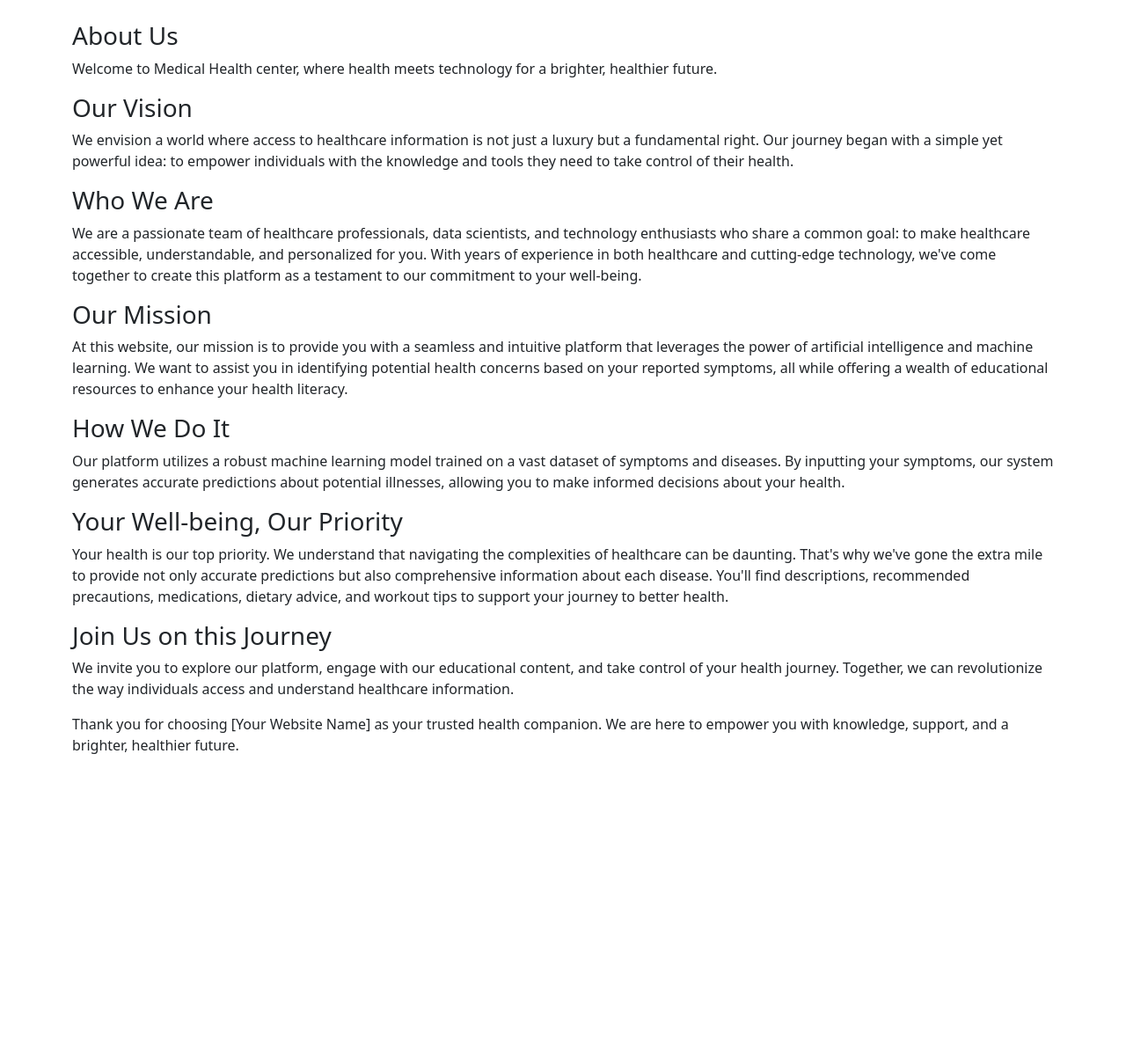
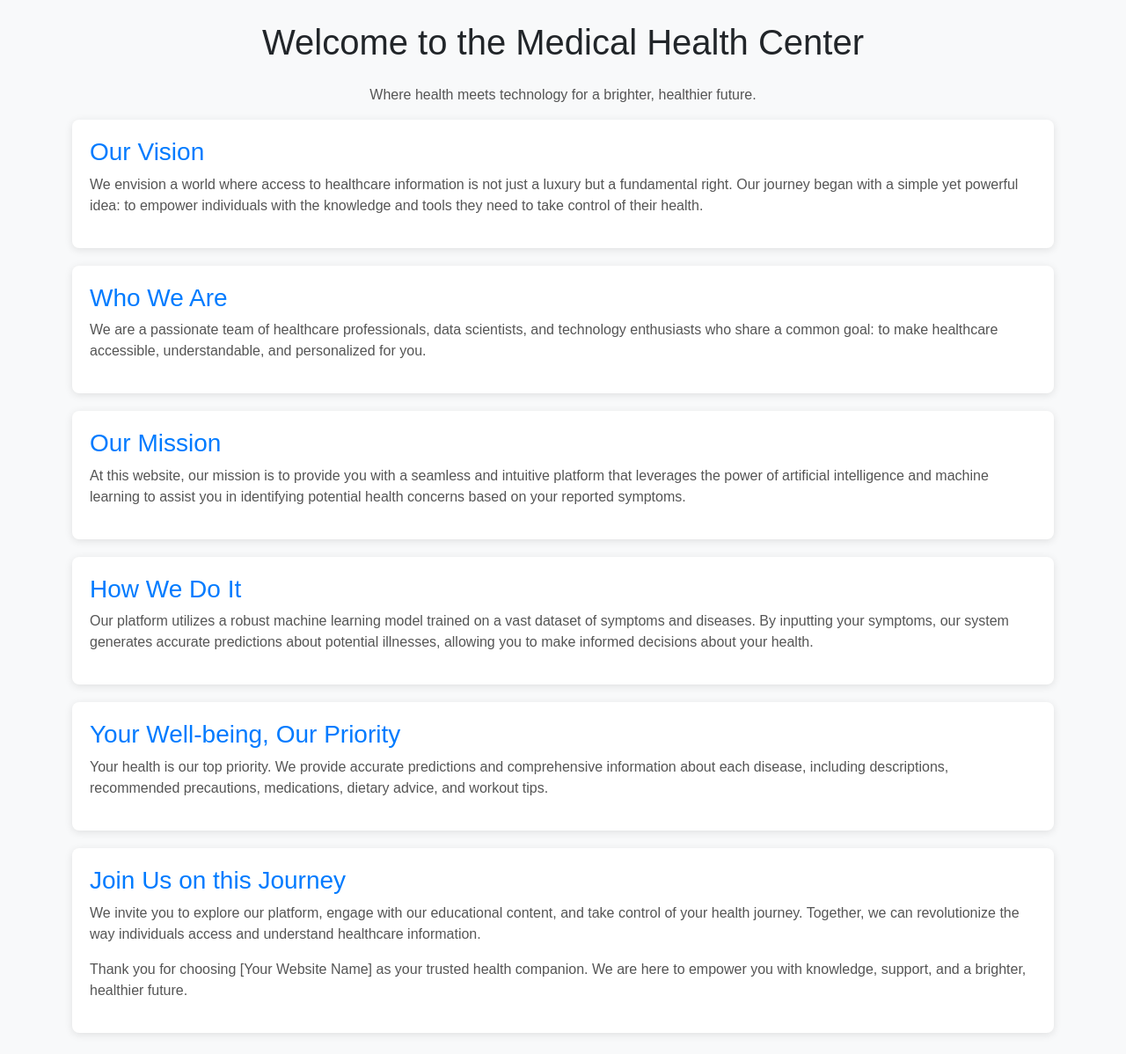
Before and after one commit to Bhavya-PR/SymptomSense, a Flask app: page /about in a window 1280 px wide. Shown: the whole page at 88% size. Before the commit the page ends 857 px from the top, so only its background shows below. Run offline with Flask 3, Linux system fonts and the light colour scheme; parts of the project's set-up code (start-up, migrations or seed data) failed here and were passed over.

Commit message:
Update about.html

```diff
--- a/templates/about.html
+++ b/templates/about.html
@@ -3,43 +3,64 @@
 <head>
     <meta charset="utf-8">
     <meta name="viewport" content="width=device-width, initial-scale=1">
-    <title>Bootstrap demo</title>
+    <title>Medical Health Center</title>
     <link href="https://cdn.jsdelivr.net/npm/bootstrap@5.3.1/dist/css/bootstrap.min.css" rel="stylesheet" integrity="sha384-4bw+/aepP/YC94hEpVNVgiZdgIC5+VKNBQNGCHeKRQN+PtmoHDEXuppvnDJzQIu9" crossorigin="anonymous">
+    <style>
+        body {
+            background-color: #f8f9fa;
+            font-family: Arial, sans-serif;
+        }
+        .section {
+            background-color: #ffffff;
+            border-radius: 8px;
+            box-shadow: 0 2px 10px rgba(0, 0, 0, 0.1);
+            padding: 20px;
+            margin-bottom: 20px;
+        }
+        h3 {
+            color: #007bff;
+        }
+        p {
+            color: #555;
+        }
+    </style>
 </head>
 <body>
-    <div class="container my-4 mt-4">
+    <div class="container my-4">
 
+        <h1 class="text-center mb-4">Welcome to the Medical Health Center</h1>
+        <p class="text-center">Where health meets technology for a brighter, healthier future.</p>
 
-     <h3> About Us</h3>
+        <div class="section">
+            <h3>Our Vision</h3>
+            <p>We envision a world where access to healthcare information is not just a luxury but a fundamental right. Our journey began with a simple yet powerful idea: to empower individuals with the knowledge and tools they need to take control of their health.</p>
+        </div>
 
-<p>Welcome to Medical Health center, where health meets technology for a brighter, healthier future.
-</p>
-<h3>Our Vision</h3>
+        <div class="section">
+            <h3>Who We Are</h3>
+            <p>We are a passionate team of healthcare professionals, data scientists, and technology enthusiasts who share a common goal: to make healthcare accessible, understandable, and personalized for you.</p>
+        </div>
 
-<p>We envision a world where access to healthcare information is not just a luxury but a fundamental right. Our journey began with a simple yet powerful idea: to empower individuals with the knowledge and tools they need to take control of their health.
-</p>
-<h3>Who We Are
-</h3>
-<p>We are a passionate team of healthcare professionals, data scientists, and technology enthusiasts who share a common goal: to make healthcare accessible, understandable, and personalized for you. With years of experience in both healthcare and cutting-edge technology, we've come together to create this platform as a testament to our commitment to your well-being.
-</p>
+        <div class="section">
             <h3>Our Mission</h3>
+            <p>At this website, our mission is to provide you with a seamless and intuitive platform that leverages the power of artificial intelligence and machine learning to assist you in identifying potential health concerns based on your reported symptoms.</p>
+        </div>
 
-<p>At this website, our mission is to provide you with a seamless and intuitive platform that leverages the power of artificial intelligence and machine learning. We want to assist you in identifying potential health concerns based on your reported symptoms, all while offering a wealth of educational resources to enhance your health literacy.
-</p>
+        <div class="section">
             <h3>How We Do It</h3>
+            <p>Our platform utilizes a robust machine learning model trained on a vast dataset of symptoms and diseases. By inputting your symptoms, our system generates accurate predictions about potential illnesses, allowing you to make informed decisions about your health.</p>
+        </div>
 
-<p>Our platform utilizes a robust machine learning model trained on a vast dataset of symptoms and diseases. By inputting your symptoms, our system generates accurate predictions about potential illnesses, allowing you to make informed decisions about your health.
-</p>
+        <div class="section">
             <h3>Your Well-being, Our Priority</h3>
+            <p>Your health is our top priority. We provide accurate predictions and comprehensive information about each disease, including descriptions, recommended precautions, medications, dietary advice, and workout tips.</p>
+        </div>
 
-<p>Your health is our top priority. We understand that navigating the complexities of healthcare can be daunting. That's why we've gone the extra mile to provide not only accurate predictions but also comprehensive information about each disease. You'll find descriptions, recommended precautions, medications, dietary advice, and workout tips to support your journey to better health.
-</p>
-<h3>Join Us on this Journey
-</h3>
-<p>We invite you to explore our platform, engage with our educational content, and take control of your health journey. Together, we can revolutionize the way individuals access and understand healthcare information.
-</p>
-<p>Thank you for choosing [Your Website Name] as your trusted health companion. We are here to empower you with knowledge, support, and a brighter, healthier future.
-</p>
+        <div class="section">
+            <h3>Join Us on this Journey</h3>
+            <p>We invite you to explore our platform, engage with our educational content, and take control of your health journey. Together, we can revolutionize the way individuals access and understand healthcare information.</p>
+            <p>Thank you for choosing [Your Website Name] as your trusted health companion. We are here to empower you with knowledge, support, and a brighter, healthier future.</p>
+        </div>
 
     </div>
     <script src="https://cdn.jsdelivr.net/npm/bootstrap@5.3.1/dist/js/bootstrap.bundle.min.js" integrity="sha384-HwwvtgBNo3bZJJLYd8oVXjrBZt8cqVSpeBNS5n7C8IVInixGAoxmnlMuBnhbgrkm" crossorigin="anonymous"></script>
```
Lines whose indentation alone changed are shown as unchanged.
